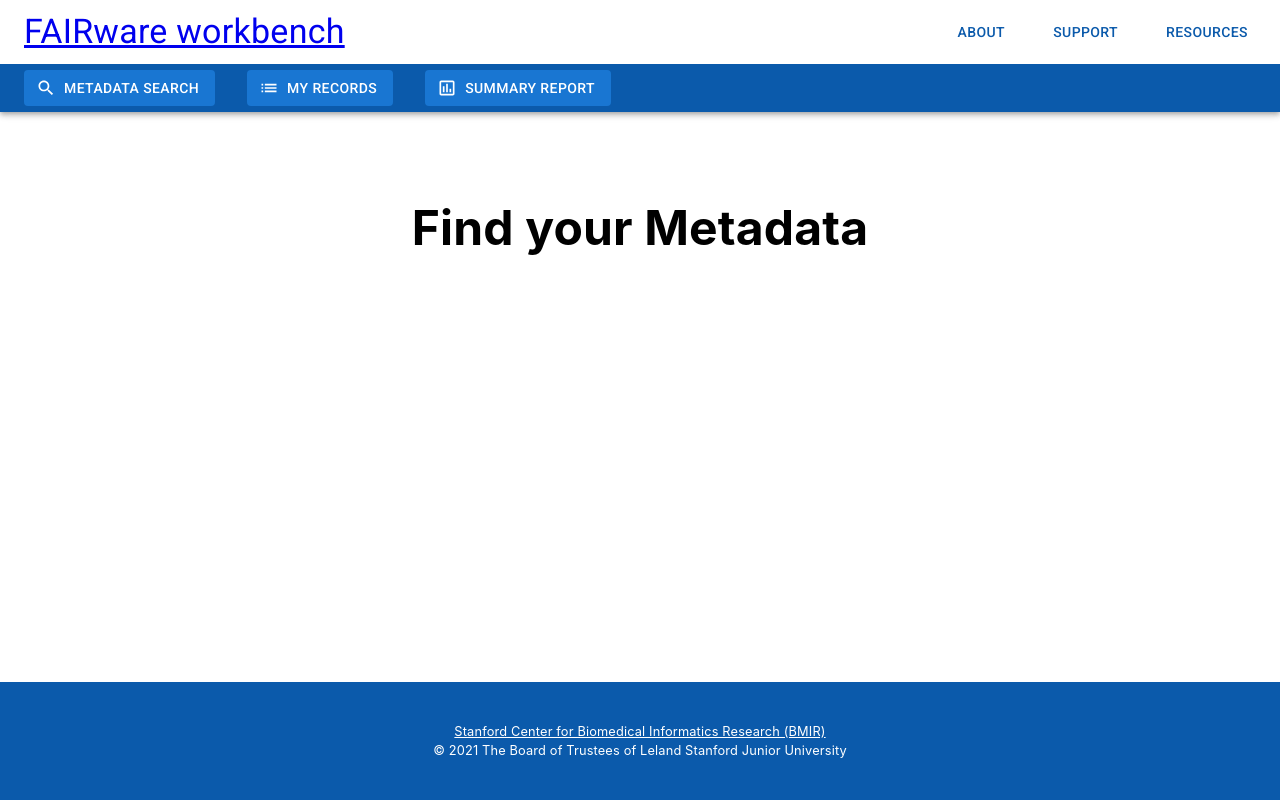
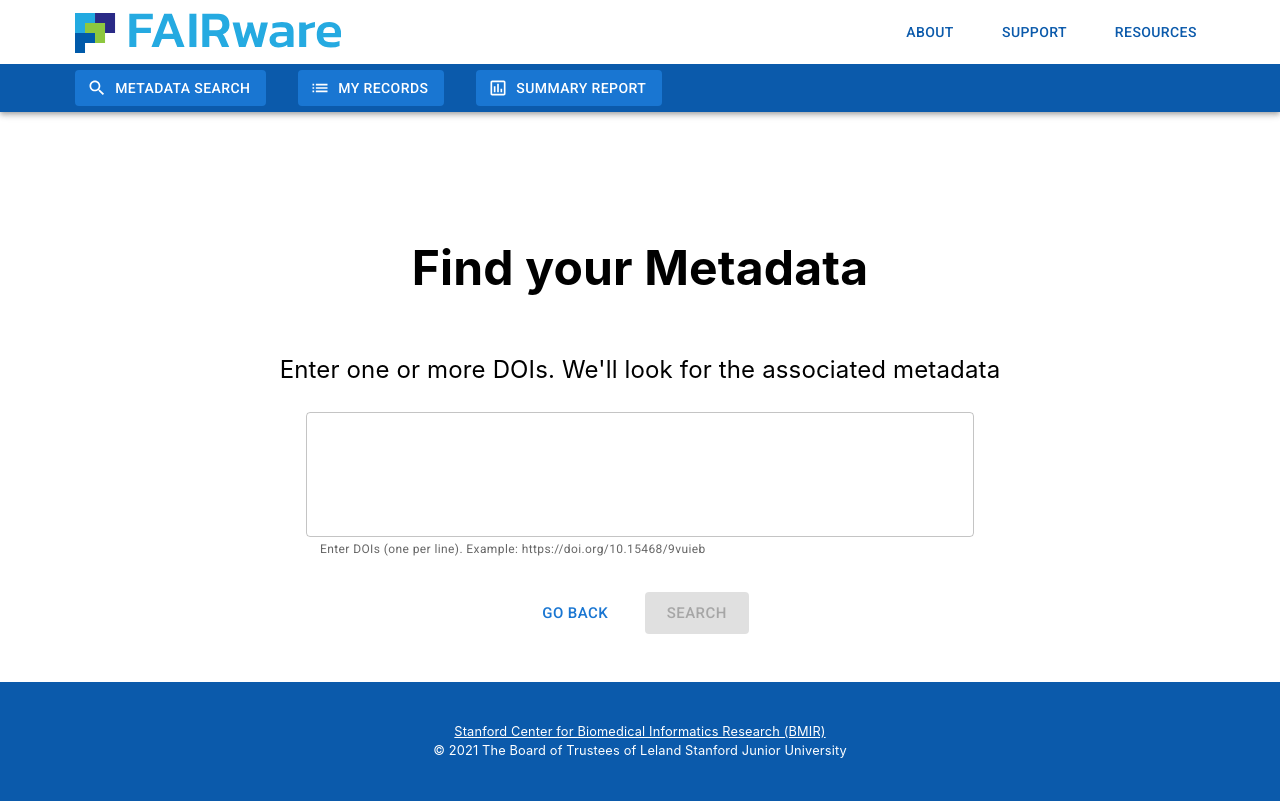
Before and after one commit to metadatacenter/fairware-workbench-ui, a React (Create React App) app: page /FindMetadata in a window 1280 px wide. Built offline with nearby package versions, Linux system fonts and the light colour scheme.

Commit message:
Add logo, basic navigation, input box, buttons

```diff
--- a/src/App.css
+++ b/src/App.css
@@ -28,8 +28,19 @@ h2 {
   color: var(--color2);
 }
 
-#appHeader .logo {
+#appHeader #logoContainer {
   flex: 1; /* This element will have the remaining full space given to it */
+  text-align: left;
+  padding-top: 8px;
+}
+
+#appHeader #logoContainer .logo {
+  height: 40px;
+  margin-left: 4vw;
+}
+
+#appHeader #linksContainer {
+  margin-right: 4vw;
 }
 
 #appHeader #secondaryToolBar {
@@ -37,9 +48,14 @@ h2 {
   color: var(--color1);
 }
 
+#appHeader #secondaryToolBar #headerButtonsContainer {
+  margin-left: 4vw;
+}
+
 #appContent {
   color: var(--color3);
   flex: 1;
+  margin: 5vh 5vw;
 }
 
 #appFooter {
@@ -56,6 +72,8 @@ h2 {
 }
 /* MAIN LAYOUT (END) */
 
+/* BUTTONS (START) */
+
 #mainButtons {
   margin: auto;
   text-align: center;
@@ -65,9 +83,25 @@ h2 {
   margin: 8vh 1vw;
 }
 
+#findMetadataButtons {
+  margin: auto;
+  text-align: center;
+}
 
-/* BUTTONS (START) */
+.generalButton {
+  margin: 1vh 1vw;
+}
+
 /* BUTTONS (END) */
+
+.inputTextFieldContainer {
+  text-align: center;
+  margin: 3vh auto;
+}
+
+#mainInputTextField {
+  width: 50vw;
+}
 
 .mainTitle {
   margin-top: 10vh;
@@ -78,6 +112,6 @@ h2 {
 
 .mainSubtitle {
   text-align: center;
-  margin: 6vh 25vh auto 25vh;
+  margin: 6vh 10vw auto 10vw;
   font-size: 1.5rem;
 }
--- a/src/App.js
+++ b/src/App.js
@@ -8,6 +8,10 @@ import Home from "./components/routes/Home";
 import {BrowserRouter, Route, Routes} from "react-router-dom";
 import ResearchNotPublished from "./components/routes/ResearchNotPublished";
 import FindMetadata from "./components/routes/FindMetadata";
+import PrivacyPolicy from "./components/routes/PrivacyPolicy";
+import About from "./components/routes/About";
+import Support from "./components/routes/Support";
+import Resources from "./components/routes/Resources";
 
 export default function App() {
 
@@ -21,8 +25,12 @@ export default function App() {
             <BrowserRouter>
               <Routes>
                 <Route path="/" element={<Home/>}/>
-                <Route path="ResearchNotPublished" element={<ResearchNotPublished/>}/>
-                <Route path="FindMetadata" element={<FindMetadata/>}/>
+                <Route path="/ResearchNotPublished" element={<ResearchNotPublished/>}/>
+                <Route path="/FindMetadata" element={<FindMetadata/>}/>
+                <Route path="/PrivacyPolicy" element={<PrivacyPolicy/>}/>
+                <Route path="/About" element={<About/>}/>
+                <Route path="/Support" element={<Support/>}/>
+                <Route path="/Resources" element={<Resources/>}/>
               </Routes>
             </BrowserRouter>
           </div>
--- a/src/components/common/AppHeader.js
+++ b/src/components/common/AppHeader.js
@@ -8,6 +8,7 @@ import ListIcon from '@mui/icons-material/List';
 import AssessmentOutlinedIcon from '@mui/icons-material/AssessmentOutlined';
 import Stack from "@mui/material/Stack";
 import {Link} from 'react-router-dom';
+import logo from '../../../src/FAIRwareLogo.svg';
 
 export default function AppHeader() {
 
@@ -15,15 +16,18 @@ export default function AppHeader() {
     <div>
       <AppBar id={"appHeader"} position={"static"}>
         <Toolbar>
-          <Typography component={Link} to="/" className={"logo"} variant="h4">FAIRware workbench</Typography>
-          <Stack direction="row" spacing={4}>
-            <Button color="inherit">About</Button>
-            <Button color="inherit">Support</Button>
-            <Button color="inherit">Resources</Button>
+          <div id={"logoContainer"}>
+            <Link to="/"><img className={"logo"} src={logo} alt="logo" /></Link>
+          </div>
+          {/*<Typography component={Link} to="/" className={"logo"} variant="h4">FAIRware workbench</Typography>*/}
+          <Stack id={"linksContainer"} direction="row" spacing={4}>
+            <Button component={Link} to="/About" color="inherit">About</Button>
+            <Button component={Link} to="/Support" color="inherit">Support</Button>
+            <Button component={Link} to="/Resources" color="inherit">Resources</Button>
           </Stack>
         </Toolbar>
         <Toolbar id={"secondaryToolBar"} variant={"dense"}>
-          <Stack direction="row" spacing={4}>
+          <Stack id={"headerButtonsContainer"} direction="row" spacing={4}>
             <Button component={Link} to="/FindMetadata" startIcon={<SearchIcon/>} variant={"contained"} size={"medium"}
                     disableElevation>Metadata Search</Button>
             <Button startIcon={<ListIcon/>} variant={"contained"} size={"medium"} disableElevation>My Records</Button>
--- /dev/null
+++ b/src/components/routes/About.js
@@ -0,0 +1,20 @@
+import React from "react";
+import Button from "@mui/material/Button";
+import {Link} from "react-router-dom";
+import AppHeader from "../common/AppHeader";
+import AppFooter from "../common/AppFooter";
+import StyledEngineProvider from "@mui/material/StyledEngineProvider";
+import Typography from "@material-ui/core/Typography";
+
+export default function About() {
+
+  return (
+    <>
+      <AppHeader/>
+      <div id="appContent">
+        <h1>About</h1>
+      </div>
+      <AppFooter/>
+    </>
+  );
+}
--- a/src/components/routes/FindMetadata.js
+++ b/src/components/routes/FindMetadata.js
@@ -1,15 +1,50 @@
-import React from "react";
+import React, {useState} from "react";
 import Button from "@mui/material/Button";
 import AppHeader from "../common/AppHeader";
 import AppFooter from "../common/AppFooter";
+import TextField from "@mui/material/TextField";
+import {Link} from "react-router-dom";
 
 export default function FindMetadata() {
+
+  const [inputText, setInputText] = useState("");
+
+  function handleInputChange(event) {
+    setInputText(event.target.value);
+  }
 
   return (
     <>
       <AppHeader/>
       <div id="appContent">
         <div className="mainTitle">Find your Metadata</div>
+        <div className="mainSubtitle">Enter one or more DOIs. We'll look for the associated metadata</div>
+        <div className="inputTextFieldContainer">
+          <TextField
+            id="mainInputTextField"
+            multiline
+            rows={4}
+            defaultValue={""}
+            onChange={handleInputChange}
+            helperText="Enter DOIs (one per line). Example: https://doi.org/10.15468/9vuieb"
+          />
+        </div>
+        <div id={"findMetadataButtons"}>
+          <Button component={Link}
+                  to="/"
+                  className={"generalButton"}
+                  variant={"text"}
+                  size={"large"}>
+            Go Back</Button>
+          <Button
+            disabled={inputText.trim().length === 0}
+            component={Link}
+            to="/FindMetadata"
+            className={"generalButton"}
+            variant={"contained"}
+            size={"large"}>
+            Search</Button>
+        </div>
       </div>
       <AppFooter/>
     </>
--- a/src/components/routes/Home.js
+++ b/src/components/routes/Home.js
@@ -4,6 +4,7 @@ import {Link} from "react-router-dom";
 import AppHeader from "../common/AppHeader";
 import AppFooter from "../common/AppFooter";
 import StyledEngineProvider from "@mui/material/StyledEngineProvider";
+import Typography from "@material-ui/core/Typography";
 
 export default function Home() {
 
@@ -32,6 +33,7 @@ export default function Home() {
             size={"large"}>
             My research is published</Button>
         </div>
+        <Typography align={"center"}><Link to={"/PrivacyPolicy"}>How this tool uses your data</Link></Typography>
       </div>
       <AppFooter/>
     </>
--- /dev/null
+++ b/src/components/routes/PrivacyPolicy.js
@@ -0,0 +1,19 @@
+import React from "react";
+import Button from "@mui/material/Button";
+import {Link} from "react-router-dom";
+import AppHeader from "../common/AppHeader";
+import AppFooter from "../common/AppFooter";
+import StyledEngineProvider from "@mui/material/StyledEngineProvider";
+
+export default function PrivacyPolicy() {
+
+  return (
+    <>
+      <AppHeader/>
+      <div id="appContent">
+        <h1>Privacy Policy</h1>
+      </div>
+      <AppFooter/>
+    </>
+  );
+}
--- /dev/null
+++ b/src/components/routes/Resources.js
@@ -0,0 +1,20 @@
+import React from "react";
+import Button from "@mui/material/Button";
+import {Link} from "react-router-dom";
+import AppHeader from "../common/AppHeader";
+import AppFooter from "../common/AppFooter";
+import StyledEngineProvider from "@mui/material/StyledEngineProvider";
+import Typography from "@material-ui/core/Typography";
+
+export default function Resources() {
+
+  return (
+    <>
+      <AppHeader/>
+      <div id="appContent">
+        <h1>Resources</h1>
+      </div>
+      <AppFooter/>
+    </>
+  );
+}
--- /dev/null
+++ b/src/components/routes/Support.js
@@ -0,0 +1,20 @@
+import React from "react";
+import Button from "@mui/material/Button";
+import {Link} from "react-router-dom";
+import AppHeader from "../common/AppHeader";
+import AppFooter from "../common/AppFooter";
+import StyledEngineProvider from "@mui/material/StyledEngineProvider";
+import Typography from "@material-ui/core/Typography";
+
+export default function Support() {
+
+  return (
+    <>
+      <AppHeader/>
+      <div id="appContent">
+        <h1>Support</h1>
+      </div>
+      <AppFooter/>
+    </>
+  );
+}
```
Also changed, not shown: src/FAIRwareLogo.svg (added), src/logo.svg (deleted).
